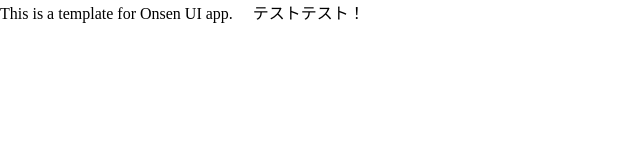
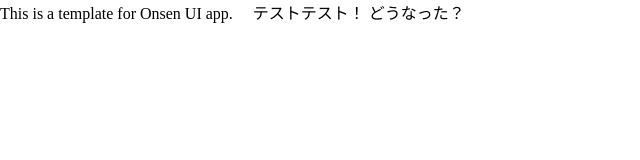
Before and after one commit to kwest403/apptest, a browser extension: page www/index.html in a window 1280 px wide. Shown: the full height of the page, 0-640 px from the left. Drawn offline with Linux system fonts and the light colour scheme.

Commit message:
どうなったのん？

```diff
--- a/www/index.html
+++ b/www/index.html
@@ -22,5 +22,6 @@
   This is a template for Onsen UI app.
 
 　テストテスト！
+どうなった？
 </body>
 </html>
```
